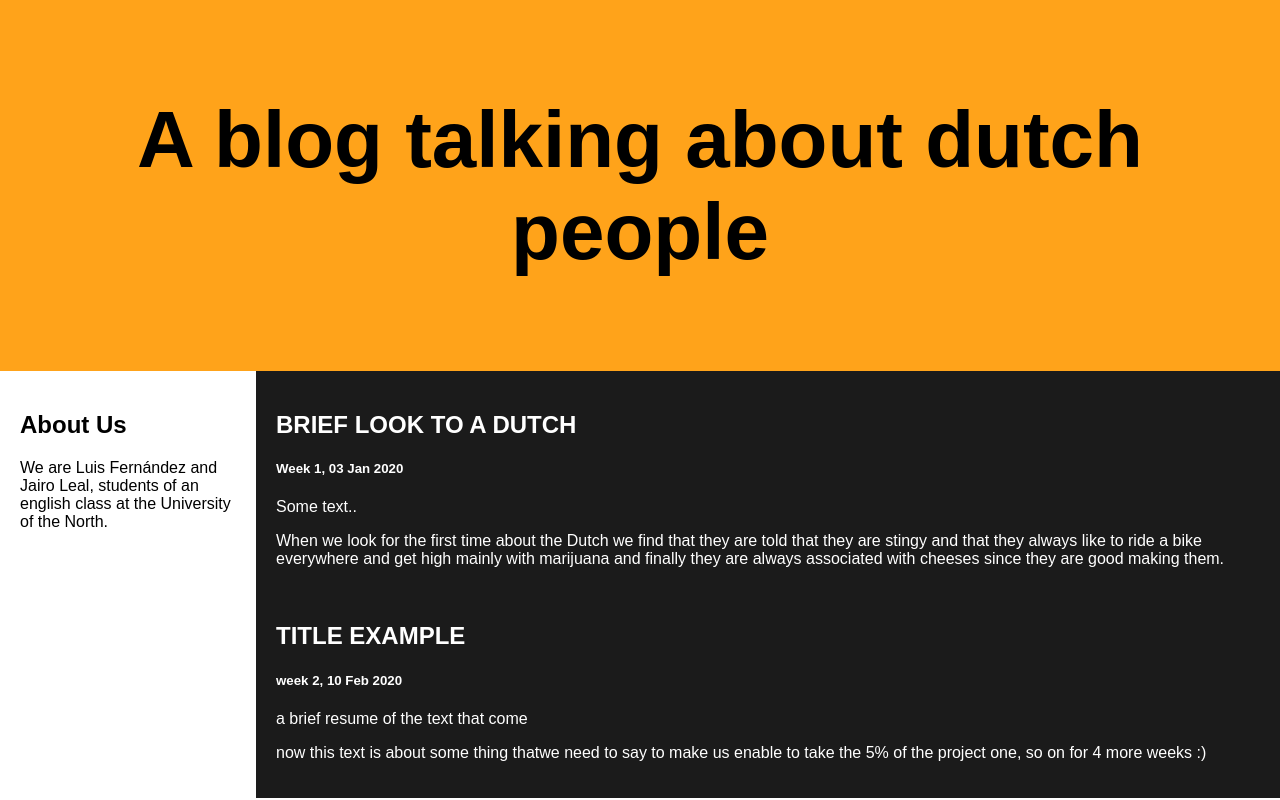
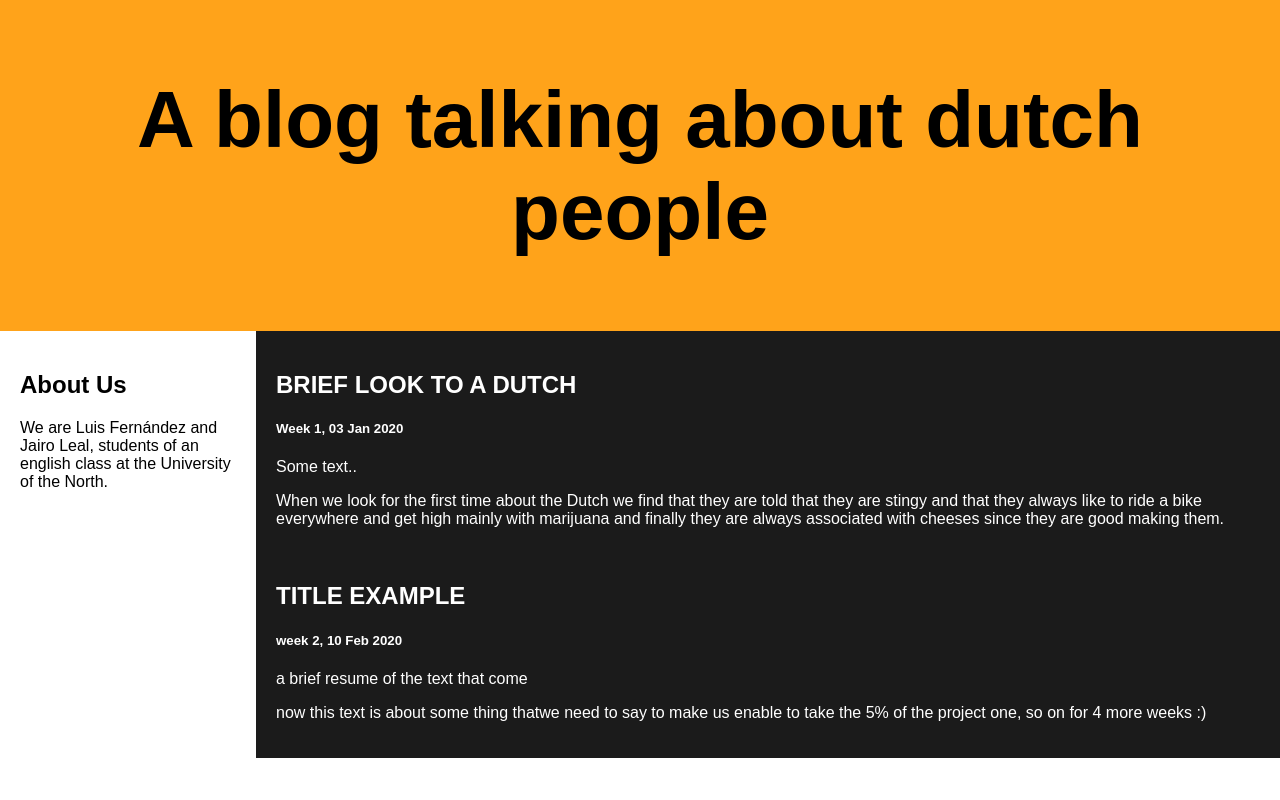
Before and after one commit to luisfertam/Blog, a PHP site: page / in a window 1280 px wide. Run offline with PHP 8.4, Linux system fonts and the light colour scheme.

Commit message:
Update styles.css

```diff
--- a/styles.css
+++ b/styles.css
@@ -10,7 +10,7 @@
 
   /* Header/logo Title */
   .header {
-    padding: 40px;
+    padding: 20px;
     text-align: center;
     background: #ffa31a;
     color: 	#000000;
```
